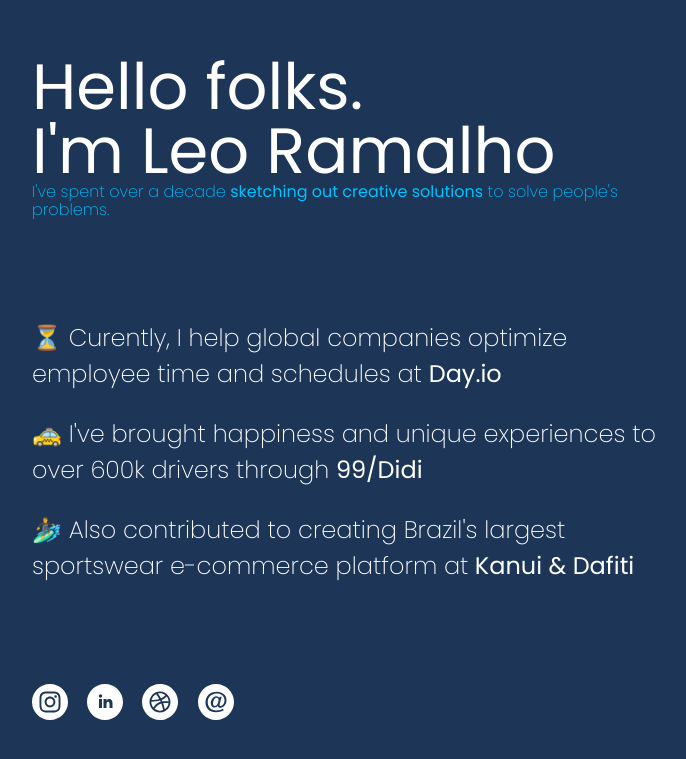
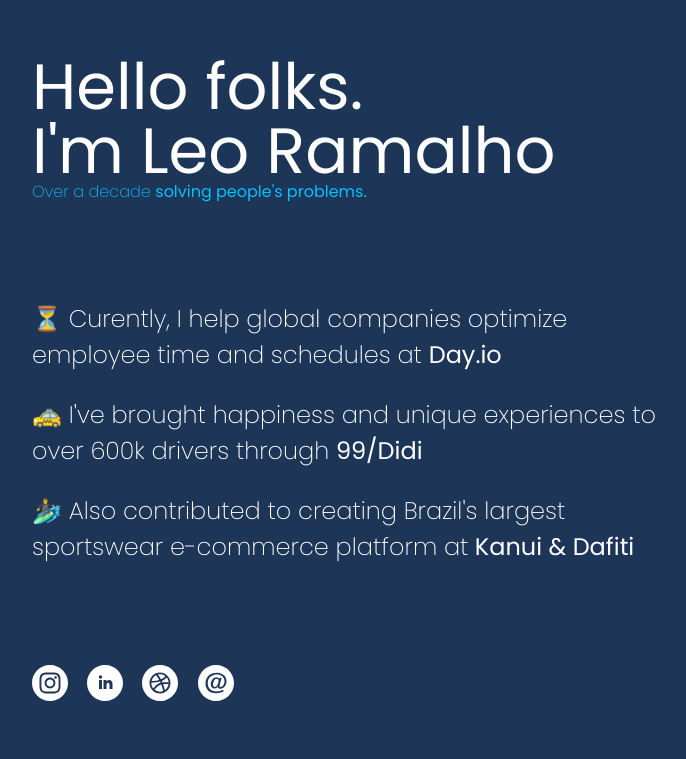
Before and after one commit to leoramalho/gpages, a plain HTML site: page index.html in a window 1280 px wide. Shown: the part 145-904 px from the top of the page, without its empty margins (88-774 px from the left). Drawn offline with Linux system fonts and the light colour scheme.

Commit message:
Update index.html

```diff
--- a/index.html
+++ b/index.html
@@ -14,7 +14,7 @@
 <body>
 	<div class="wrap">
 		<h1>Hello folks.<br />I'm <strong>Leo Ramalho</strong></h1>
-		<h2>I've spent over a decade <strong>sketching out creative solutions</strong> to solve people's problems.</h2>
+		<h2>Over a decade <strong>solving people's problems.</strong></h2>
 
 		<p class="text-space">⏳ Curently, I help global companies optimize employee time and schedules at <a href=https://day.io/>Day.io</a></p>
 		<p>🚕 I've brought happiness and unique experiences to over 600k drivers through <a href="https://play.google.com/store/apps/details?id=com.app99.driver&hl=en_US">99/Didi</a></p>
```
